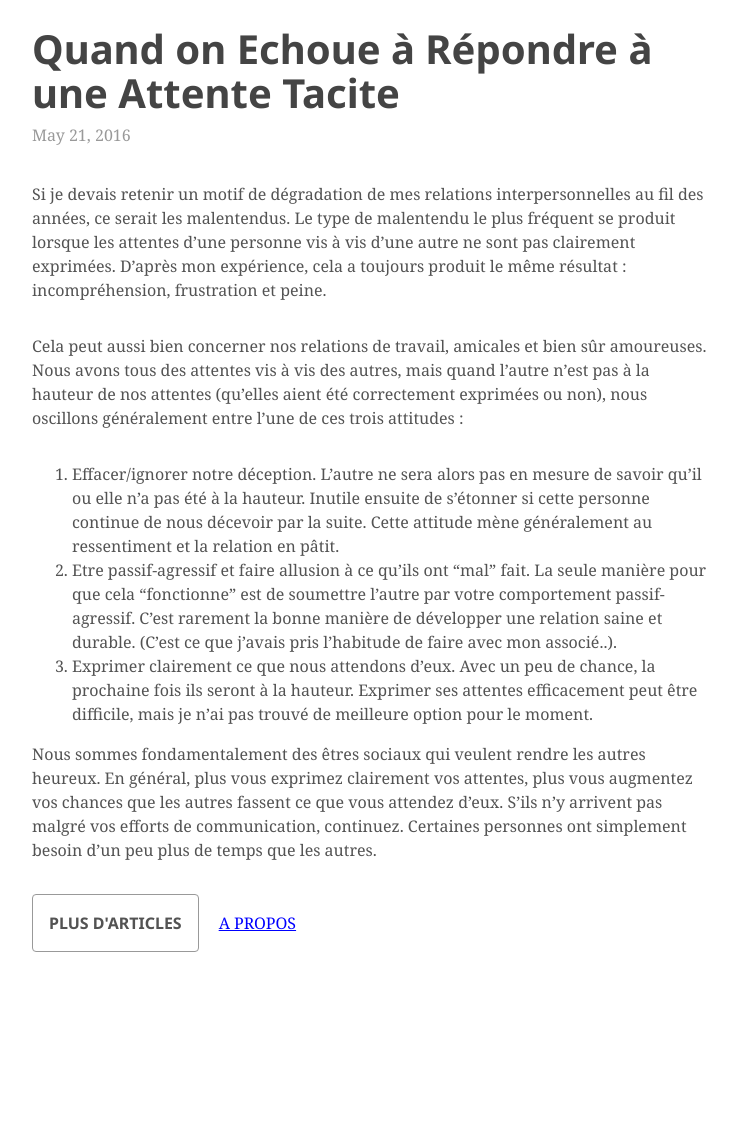
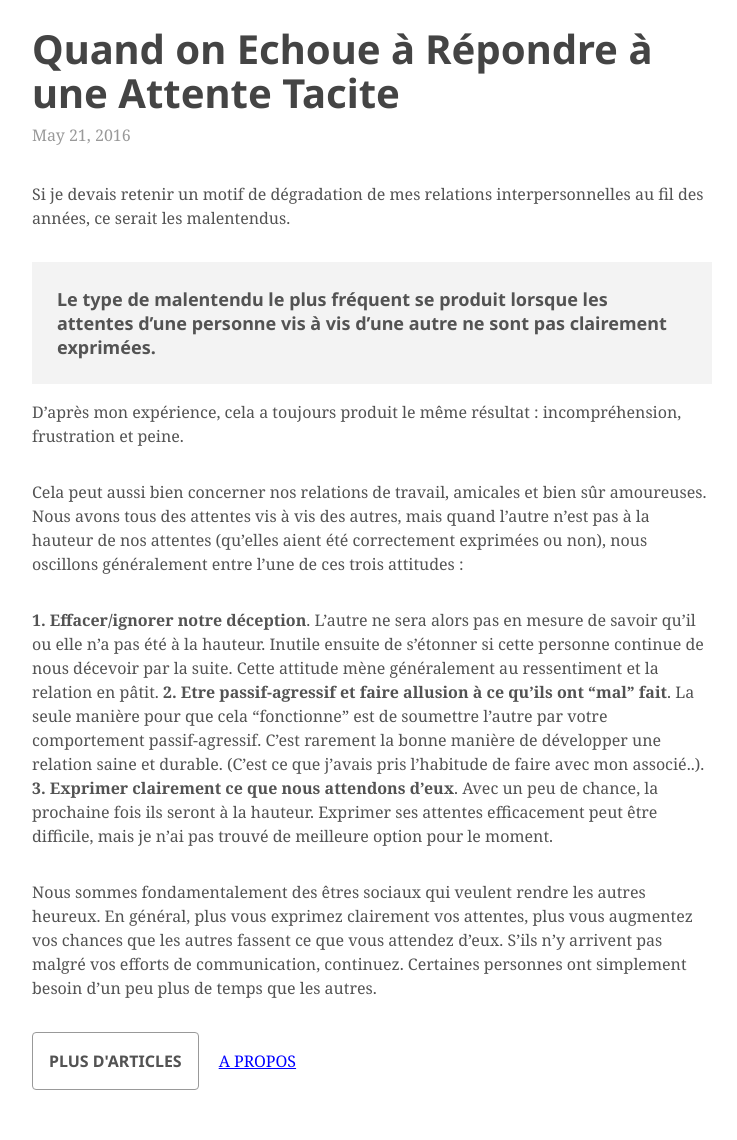
Before and after one commit to tarikpeudon/tarikpeudon.github.io, a Jekyll site: the page built from _posts/2016-05-21-echouer-repondre-attente-tactite.markdown, in a window 1280 px wide. Shown: the whole page, without its empty margins (268-1005 px from the left). Built offline with Jekyll 4.4.1, drawn with Linux system fonts in a browser that asks for light colours; some web fonts are replaced; before the commit the page ends 1002 px from its top, so only the background shows below that.

Commit message:
Update 2016-05-21-echouer-repondre-attente-tactite.markdown

```diff
--- a/_posts/2016-05-21-echouer-repondre-attente-tactite.markdown
+++ b/_posts/2016-05-21-echouer-repondre-attente-tactite.markdown
@@ -5,12 +5,15 @@
 categories: category1
 ---
 
-Si je devais retenir un motif de dégradation de mes relations interpersonnelles au fil des années, ce serait les malentendus. Le type de malentendu le plus fréquent se produit lorsque les attentes d’une personne vis à vis d’une autre ne sont pas clairement exprimées. D’après mon expérience, cela a toujours produit le même résultat : incompréhension, frustration et peine.
+Si je devais retenir un motif de dégradation de mes relations interpersonnelles au fil des années, ce serait les malentendus.
+> **Le type de malentendu le plus fréquent se produit lorsque les attentes d’une personne vis à vis d’une autre ne sont pas clairement exprimées.**
+
+D’après mon expérience, cela a toujours produit le même résultat : incompréhension, frustration et peine.
 
 Cela peut aussi bien concerner nos relations de travail, amicales et bien sûr amoureuses. Nous avons tous des attentes vis à vis des autres, mais quand l’autre n’est pas à la hauteur de nos attentes (qu’elles aient été correctement exprimées ou non), nous oscillons généralement entre l’une de ces trois attitudes :
 
-1. Effacer/ignorer notre déception. L’autre ne sera alors pas en mesure de savoir qu’il ou elle n’a pas été à la hauteur. Inutile ensuite de s’étonner si cette personne continue de nous décevoir par la suite. Cette attitude mène généralement au ressentiment et la relation en pâtit.
-2. Etre passif-agressif et faire allusion à ce qu’ils ont “mal” fait. La seule manière pour que cela “fonctionne” est de soumettre l’autre par votre comportement passif-agressif. C’est rarement la bonne manière de développer une relation saine et durable. (C’est ce que j’avais pris l’habitude de faire avec mon associé..).
-3. Exprimer clairement ce que nous attendons d’eux. Avec un peu de chance, la prochaine fois ils seront à la hauteur. Exprimer ses attentes efficacement peut être difficile, mais je n’ai pas trouvé de meilleure option pour le moment.
+**1. Effacer/ignorer notre déception**. L’autre ne sera alors pas en mesure de savoir qu’il ou elle n’a pas été à la hauteur. Inutile ensuite de s’étonner si cette personne continue de nous décevoir par la suite. Cette attitude mène généralement au ressentiment et la relation en pâtit.
+**2. Etre passif-agressif et faire allusion à ce qu’ils ont “mal” fait**. La seule manière pour que cela “fonctionne” est de soumettre l’autre par votre comportement passif-agressif. C’est rarement la bonne manière de développer une relation saine et durable. (C’est ce que j’avais pris l’habitude de faire avec mon associé..).
+**3. Exprimer clairement ce que nous attendons d’eux**. Avec un peu de chance, la prochaine fois ils seront à la hauteur. Exprimer ses attentes efficacement peut être difficile, mais je n’ai pas trouvé de meilleure option pour le moment.
 
 Nous sommes fondamentalement des êtres sociaux qui veulent rendre les autres heureux. En général, plus vous exprimez clairement vos attentes, plus vous augmentez vos chances que les autres fassent ce que vous attendez d’eux. S’ils n’y arrivent pas malgré vos efforts de communication, continuez. Certaines personnes ont simplement besoin d’un peu plus de temps que les autres.
```
